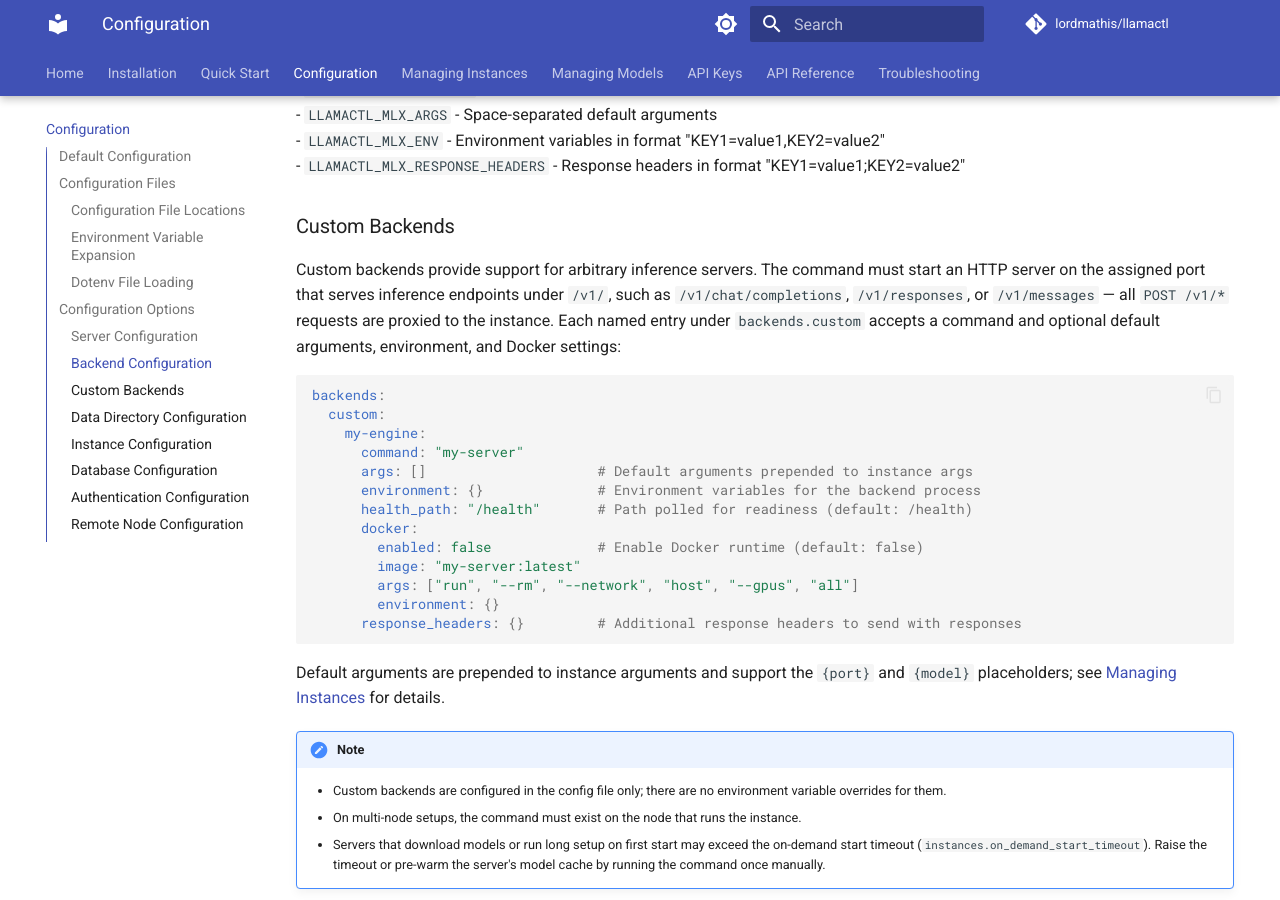
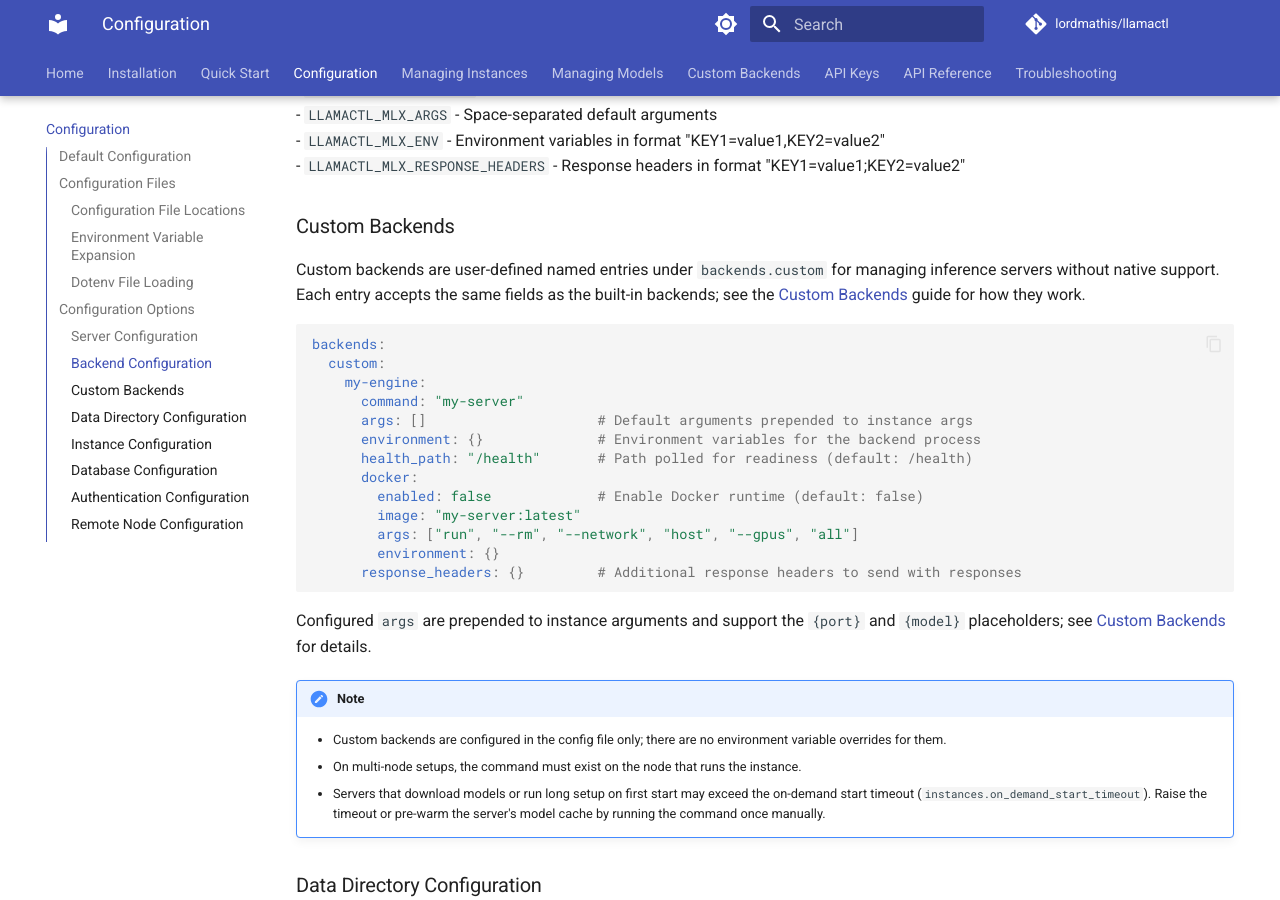
Before and after one commit to lordmathis/llamactl, an MkDocs documentation site: the page built from docs/configuration.md, in a window 1280 px wide and 900 px high, scrolled down 4920 px. Built offline with MkDocs 1.6.1 and Material for MkDocs 9.7.7, drawn with Linux system fonts in a browser that asks for light colours; comment, search, counter and statistics services are not loaded; the version menu is left out.

Commit message:
Update docs

````diff
--- a/docs/configuration.md
+++ b/docs/configuration.md
@@ -230,7 +230,7 @@ backends:
 
 ### Custom Backends
 
-Custom backends provide support for arbitrary inference servers. The command must start an HTTP server on the assigned port that serves inference endpoints under `/v1/`, such as `/v1/chat/completions`, `/v1/responses`, or `/v1/messages` — all `POST /v1/*` requests are proxied to the instance. Each named entry under `backends.custom` accepts a command and optional default arguments, environment, and Docker settings:
+Custom backends are user-defined named entries under `backends.custom` for managing inference servers without native support. Each entry accepts the same fields as the built-in backends; see the [Custom Backends](custom-backends.md) guide for how they work.
 
 ```yaml
 backends:
@@ -248,7 +248,7 @@ backends:
       response_headers: {}         # Additional response headers to send with responses
 ```
 
-Default arguments are prepended to instance arguments and support the `{port}` and `{model}` placeholders; see [Managing Instances](managing-instances.md) for details.
+Configured `args` are prepended to instance arguments and support the `{port}` and `{model}` placeholders; see [Custom Backends](custom-backends.md) for details.
 
 !!! note
     - Custom backends are configured in the config file only; there are no environment variable overrides for them.
--- a/mkdocs.yml
+++ b/mkdocs.yml
@@ -54,6 +54,7 @@ nav:
   - Configuration: configuration.md
   - Managing Instances: managing-instances.md
   - Managing Models: managing-models.md
+  - Custom Backends: custom-backends.md
   - API Keys: api-keys.md
   - API Reference: api-reference.md
   - Troubleshooting: troubleshooting.md
````
Also changed, not shown: docs/custom-backends.md (added, +28 -0 lines), docs/index.md (+1 -0 lines), docs/managing-instances.md (+11 -12 lines).
